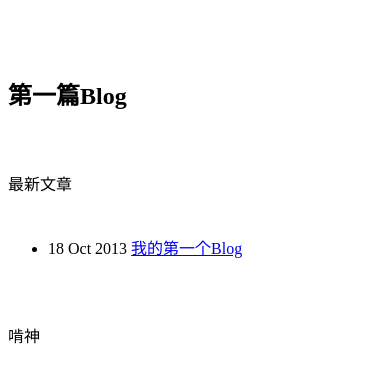
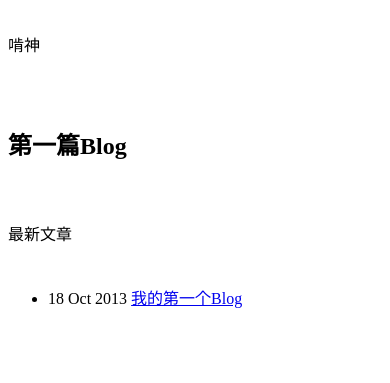
Before and after one commit to kenshinlin/archives, a Jekyll site: the page built from index.html, in a window 390 px wide. Shown: the top 383 px of the page. Built offline with Jekyll 4.4.1, drawn with Linux system fonts in a browser that asks for light colours.

Commit message:
info的布局方式用position

```diff
--- a/css/style.css
+++ b/css/style.css
@@ -23,9 +23,13 @@
 @media screen and (max-width:768px){
   .wrap{
     width:100%;
+    padding-top:50px;
+    position:relative;
   }
   .info{
-    float:left;
-    width:100%;
+    position:absolute;
+    min-height:50px;
+    top:0;
+    left:0;
   }
 }
```
